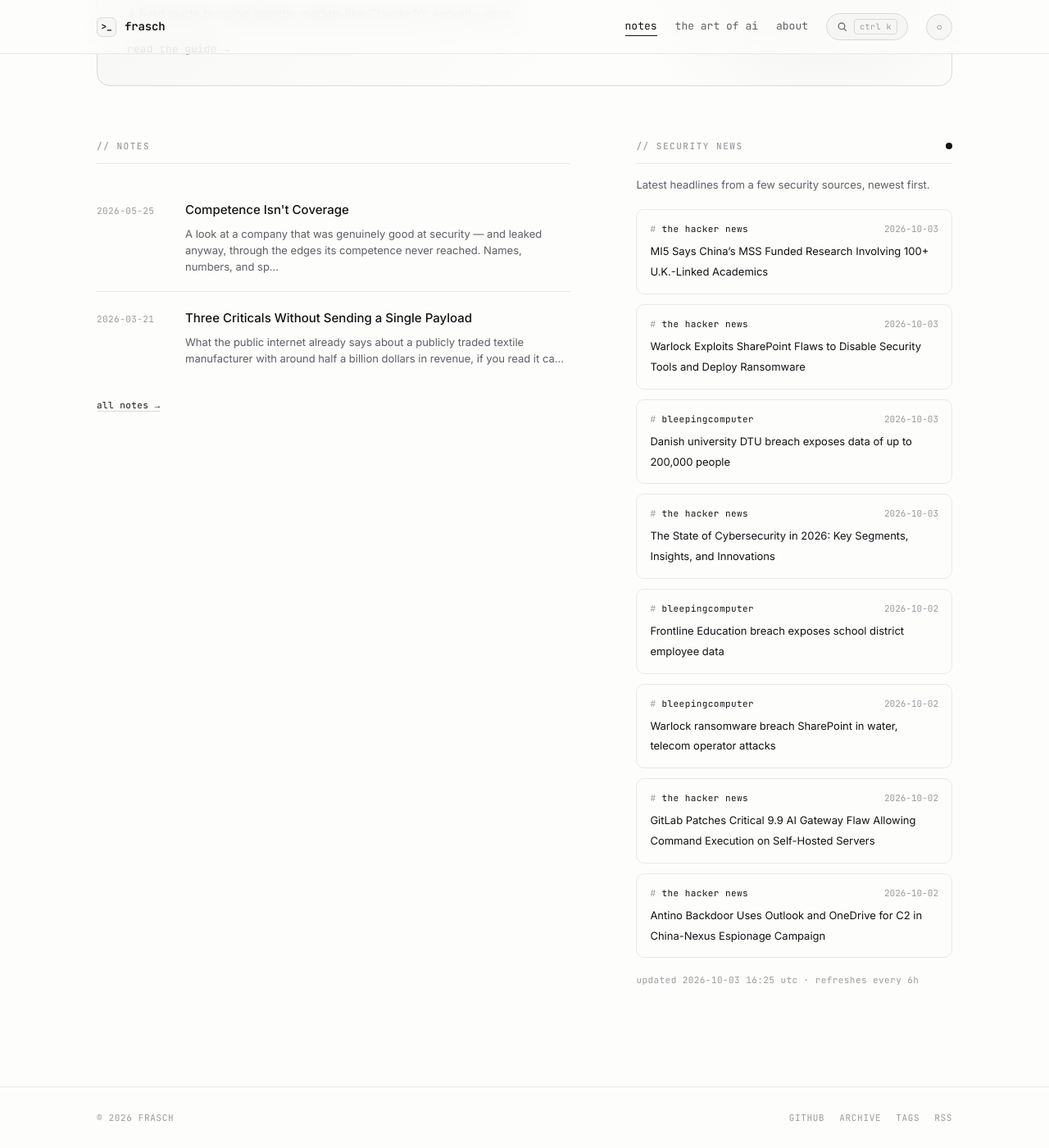
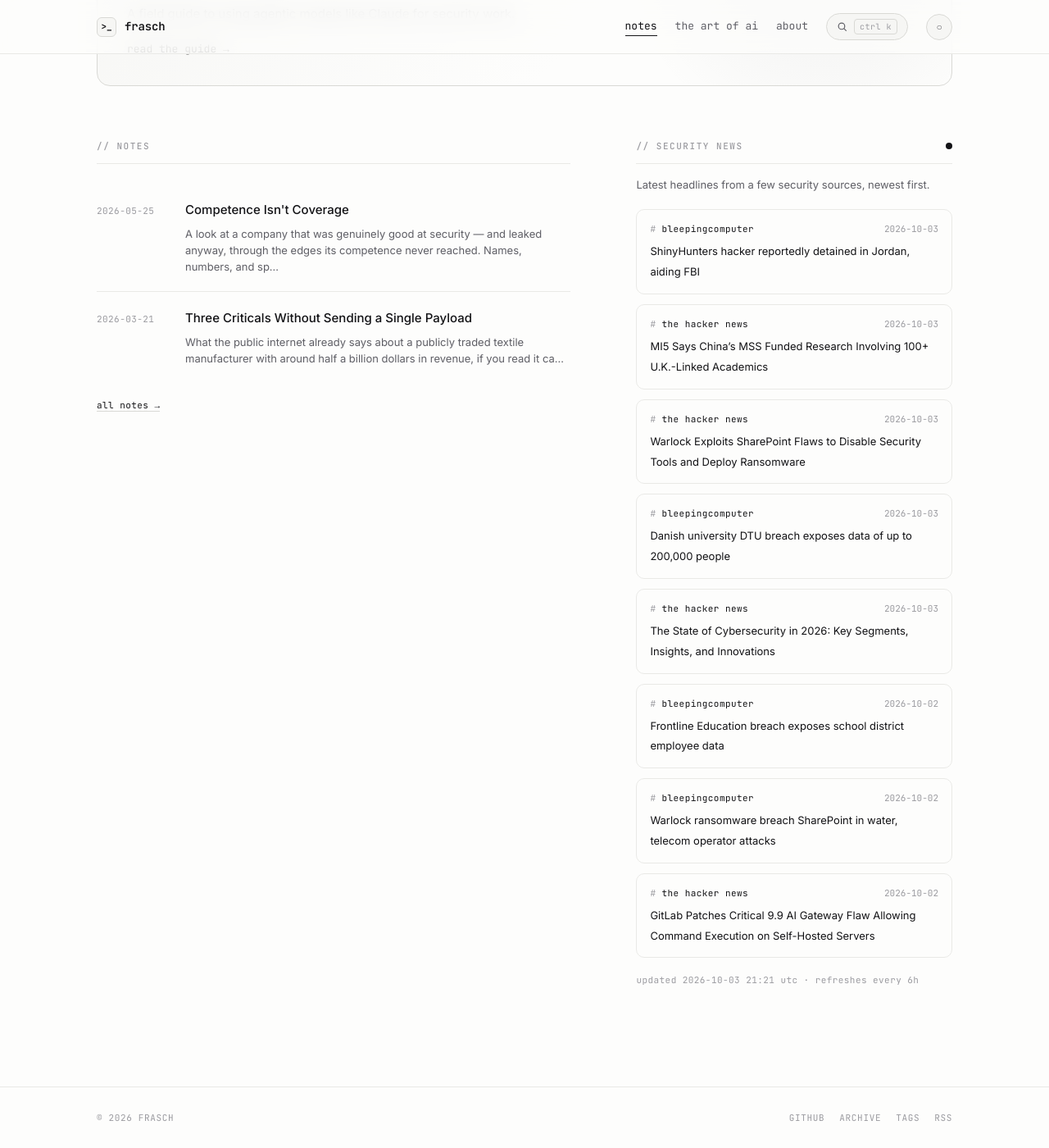
Before and after one commit to whoisfrasch/frasch, a Jekyll site: the page built from index.html, in a window 1280 px wide and 1400 px high, scrolled down 615 px. Shown: the whole window at 82% size. Built offline with Jekyll 4.4.1, drawn with Linux system fonts in a browser that asks for light colours.

Commit message:
Refresh security news feed

```diff
--- a/_data/news.json
+++ b/_data/news.json
@@ -1,6 +1,12 @@
 {
-  "updated": "2026-10-03T16:25:58Z",
+  "updated": "2026-10-03T21:21:53Z",
   "items": [
+    {
+      "source": "bleepingcomputer",
+      "title": "ShinyHunters hacker reportedly detained in Jordan, aiding FBI",
+      "link": "https://www.bleepingcomputer.com/news/security/shinyhunters-hacker-reportedly-detained-in-jordan-aiding-fbi/",
+      "date": "2026-10-03T19:09:38Z"
+    },
     {
       "source": "the hacker news",
       "title": "MI5 Says China’s MSS Funded Research Involving 100+ U.K.-Linked Academics",
@@ -42,12 +48,6 @@
       "title": "GitLab Patches Critical 9.9 AI Gateway Flaw Allowing Command Execution on Self-Hosted Servers",
       "link": "https://thehackernews.com/2026/10/gitlab-patches-critical-self-hosted-ai.html",
       "date": "2026-10-02T17:33:31Z"
-    },
-    {
-      "source": "the hacker news",
-      "title": "Antino Backdoor Uses Outlook and OneDrive for C2 in China-Nexus Espionage Campaign",
-      "link": "https://thehackernews.com/2026/10/antino-backdoor-uses-outlook-and.html",
-      "date": "2026-10-02T17:33:16Z"
     }
   ]
 }
```
